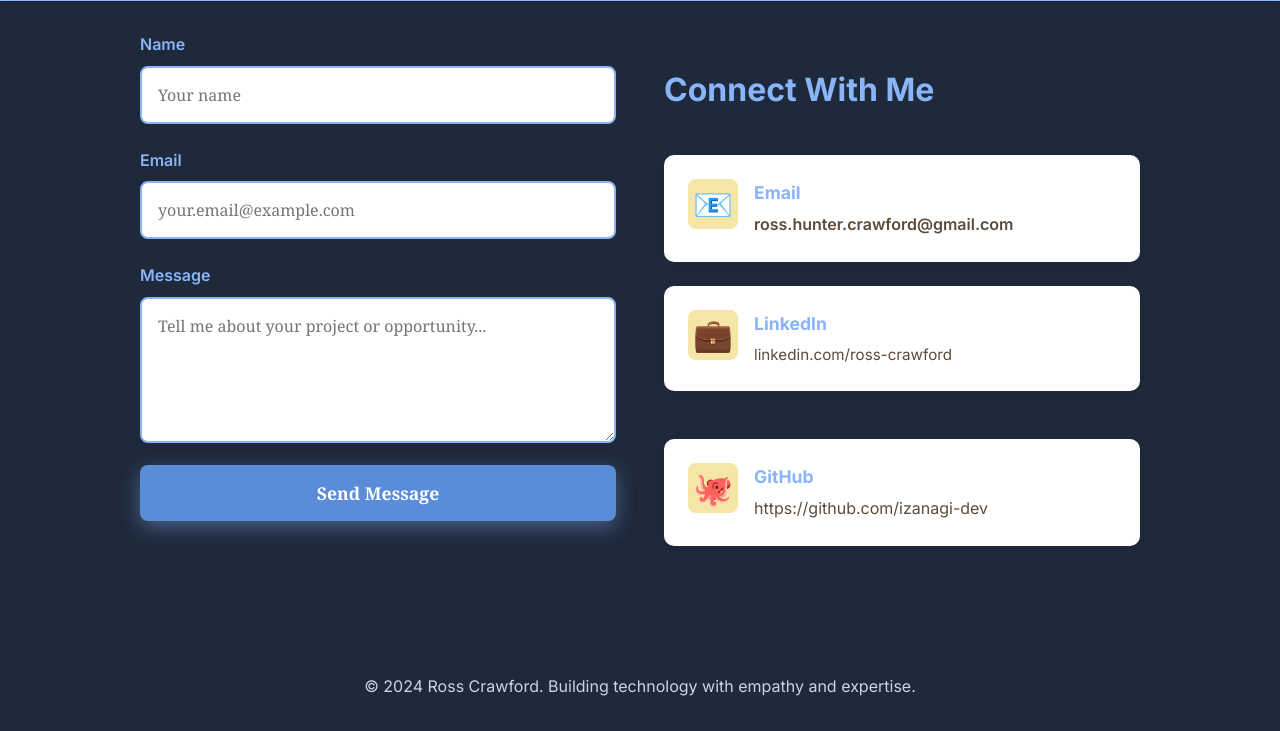
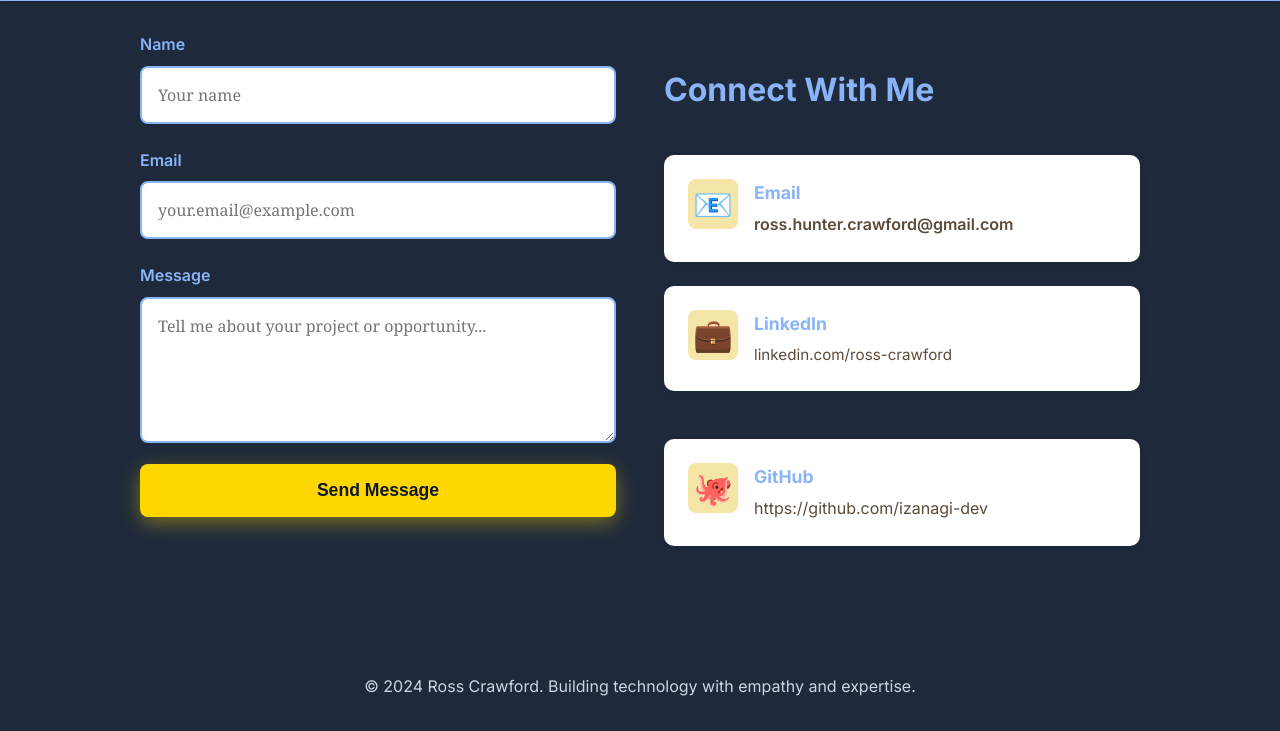
Before and after one commit to rosshunterdev/Portfolio, a plain HTML site: page index.html in a window 1280 px wide. In both pictures the pointer is over the button "Send Message". Shown: the part 4847-5578 px from the top of the page. Drawn offline with Linux system fonts and the light colour scheme.

Commit message:
Made contact-submit button hover consistent with other buttons

```diff
--- a/portfolio.css
+++ b/portfolio.css
@@ -691,22 +691,23 @@ section h2 {
 .submit-button {
     padding: 1rem 2rem;
     background-color: #8AB4F8;
-	color: #FFFFFF;
+    color: #0f172a;
     border: none;
     border-radius: 8px;
     font-size: 1.1rem;
     font-weight: 600;
     cursor: pointer;
     transition: all 0.3s ease;
-	font-family: Georgia, serif;
     box-shadow: 0 4px 15px rgba(138, 180, 248, 0.3);
 }
 
 .submit-button:hover {
-	background-color: #5A8CD8;
-	transform: translateY(-2px);
-	box-shadow: 0 6px 20px rgba(138, 180, 248, 0.4);
+    background-color: #FFD700;
+    color: #0f172a;
+    transform: translateY(-3px);
+    box-shadow: 0 6px 20px rgba(255, 215, 0, 0.4);
 }
+
 
 .contact-info {
 	display: flex;
```
Lines whose indentation alone changed are shown as unchanged.
